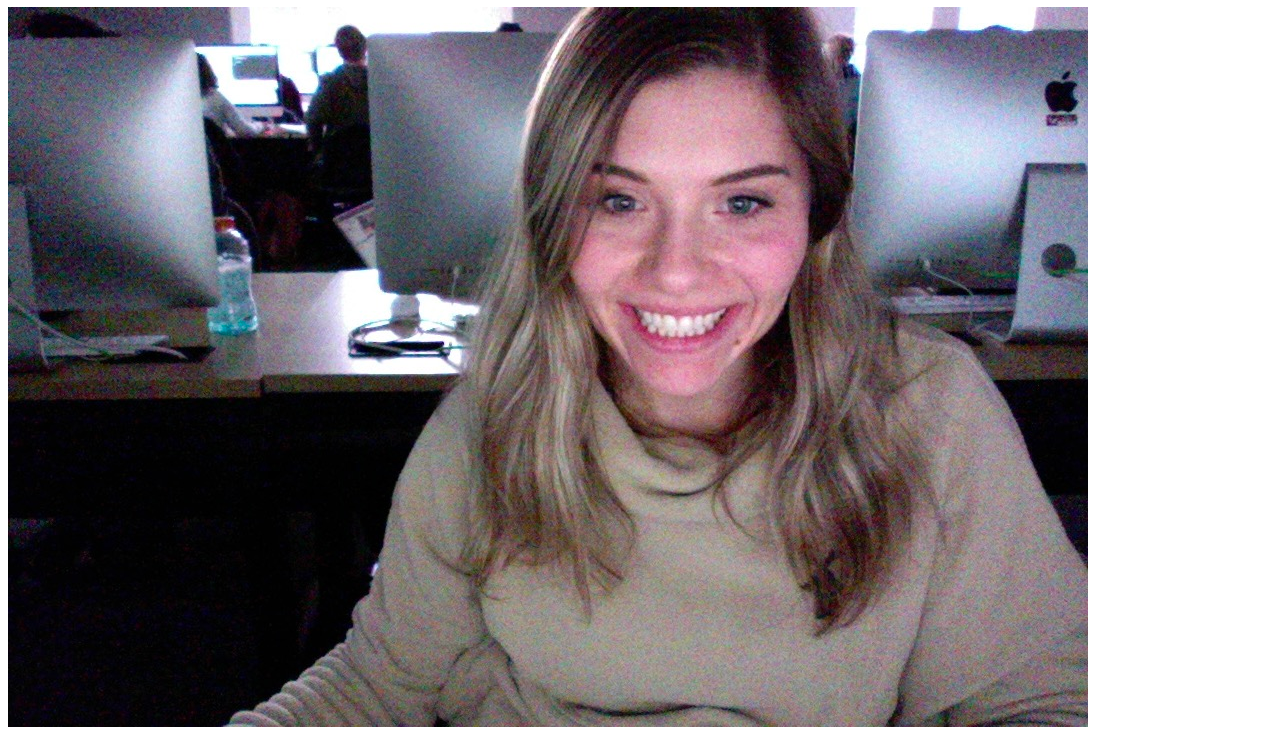
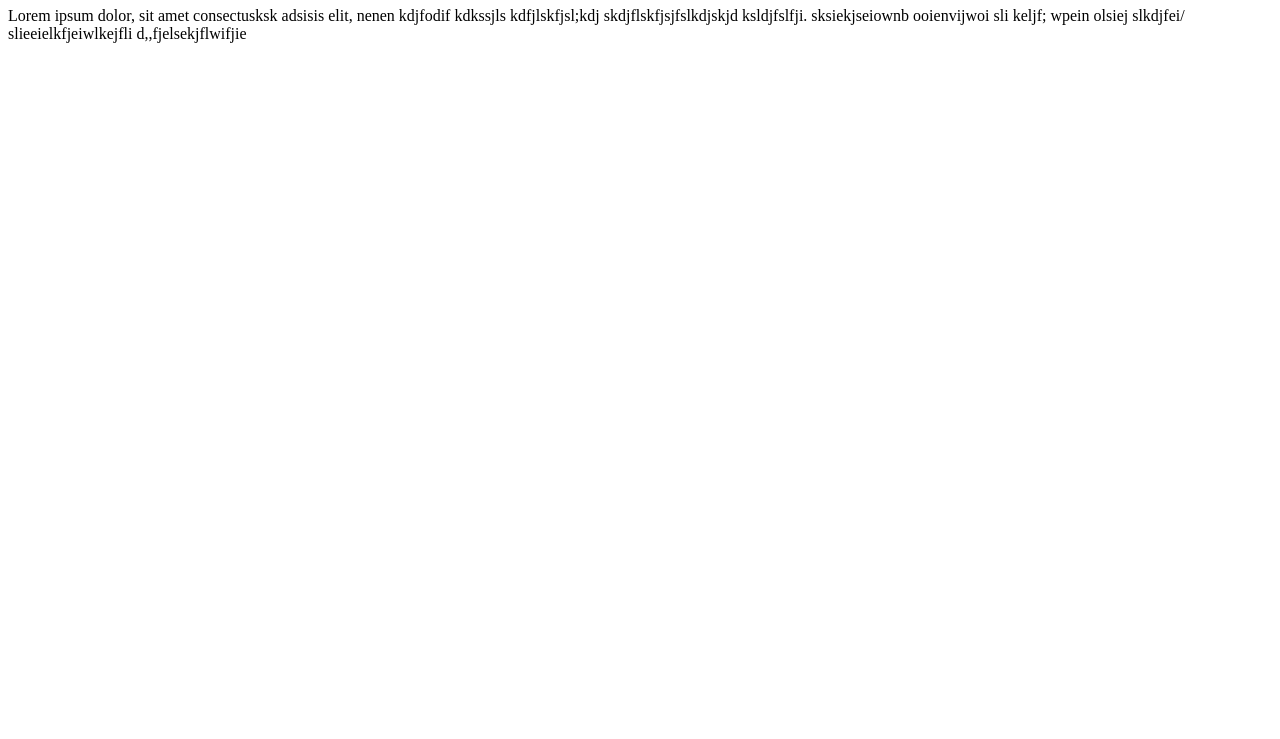
Before and after one commit to sbjorge/in-class-demo, a plain HTML site: page index.html in a window 1280 px wide. Shown: the part 73-812 px from the top of the page. Drawn offline with Linux system fonts and the light colour scheme.

```diff
--- a/index.html
+++ b/index.html
@@ -8,7 +8,10 @@
     <body>
         <h1>Shayla Bjorge</h1>
 
-        <img src="assets/shayla.jpg" alt="Picture of Shayla">
+
+
+
+        <p>     Lorem ipsum dolor, sit amet consectusksk adsisis elit, nenen kdjfodif kdkssjls kdfjlskfjsl;kdj            skdjflskfjsjfslkdjskjd ksldjfslfji. sksiekjseiownb ooienvijwoi sli keljf; wpein olsiej slkdjfei/          slieeielkfjeiwlkejfli d,,fjelsekjflwifjie </p>
 
 
 
```
Also changed, not shown: assets/bulldog pup.jpg (added), 2 other files.
